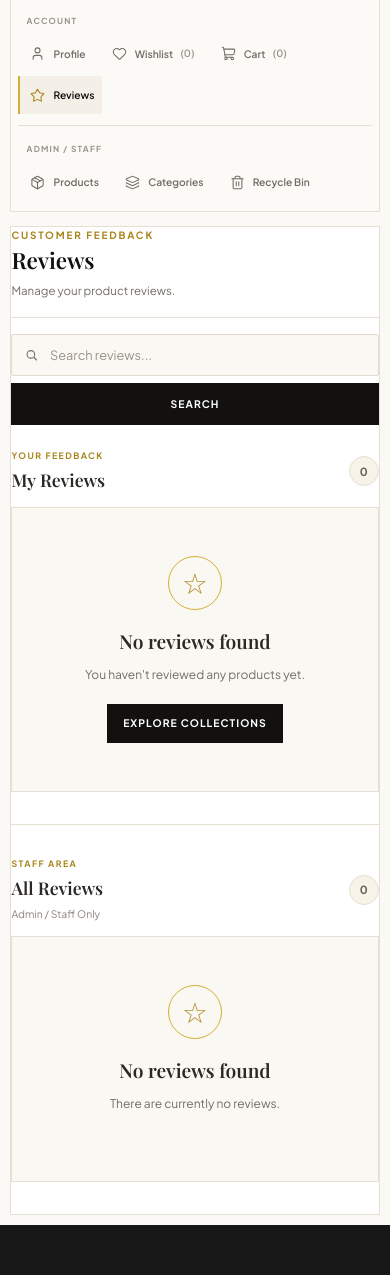
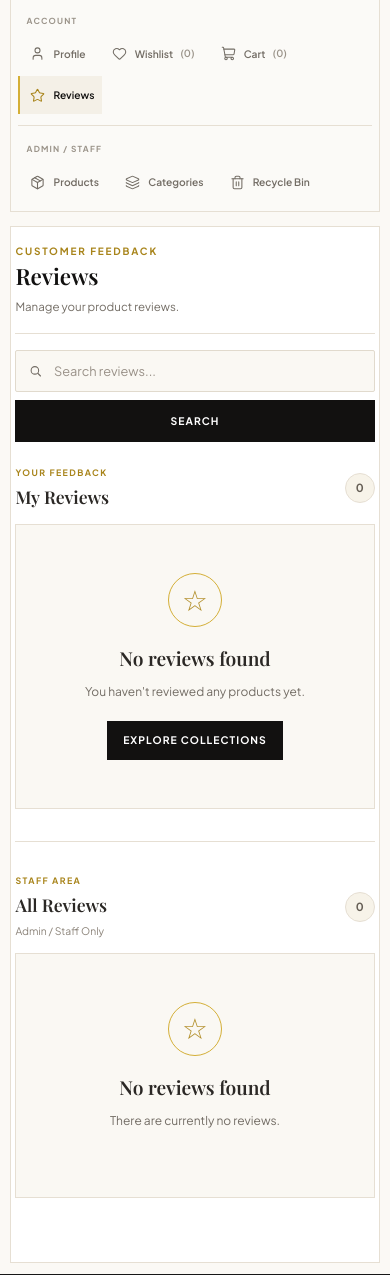
Before and after one commit to BikashGosain/Panchakanya-Collections, a Django app: page /dashboard/reviews/ in a window 390 px wide. Shown: the part 263-1538 px from the top of the page. Run offline with Django 5.2, Linux system fonts and the light colour scheme; the visitor is signed in with stand-in values (Sample User, id 1); data that the repository does not hold is empty; some web fonts are replaced.

Commit message:
fix: improve dashboard styling and layout

```diff
--- a/apps/dashboard/static/dashboard/css/cart.css
+++ b/apps/dashboard/static/dashboard/css/cart.css
@@ -18,6 +18,8 @@
    ========================================================================== */
 
 .pk-db-cart-section {
+    box-sizing: border-box;
+    padding: 1rem 1.25rem 2rem;
     width: 100%;
 }
 
--- a/apps/dashboard/static/dashboard/css/categories.css
+++ b/apps/dashboard/static/dashboard/css/categories.css
@@ -35,6 +35,8 @@
     color: var(--pk-db-categories-text);
     font-family: var(--pk-font-sans, system-ui, sans-serif);
     min-width: 0;
+    box-sizing: border-box;
+    padding: 1rem 1.25rem 2rem;
     width: 100%;
 }
 
--- a/apps/dashboard/static/dashboard/css/category_add.css
+++ b/apps/dashboard/static/dashboard/css/category_add.css
@@ -33,6 +33,8 @@
     color: var(--pk-db-category-form-text);
     font-family: var(--pk-font-sans, system-ui, sans-serif);
     min-width: 0;
+    box-sizing: border-box;
+    padding: 1rem 1.25rem 2rem;
     width: 100%;
 }
 
--- a/apps/dashboard/static/dashboard/css/category_edit.css
+++ b/apps/dashboard/static/dashboard/css/category_edit.css
@@ -33,6 +33,8 @@
     color: var(--pk-db-category-edit-text);
     font-family: var(--pk-font-sans, system-ui, sans-serif);
     min-width: 0;
+    box-sizing: border-box;
+    padding: 1rem 1.25rem 2rem;
     width: 100%;
 }
 
--- a/apps/dashboard/static/dashboard/css/dashboard-profile.css
+++ b/apps/dashboard/static/dashboard/css/dashboard-profile.css
@@ -1,4 +1,6 @@
 .pk-profile {
+    box-sizing: border-box;
+    padding: 1rem 1.25rem 2rem;
     width: 100%;
 }
 
--- a/apps/dashboard/static/dashboard/css/dashboard-recycle-bin.css
+++ b/apps/dashboard/static/dashboard/css/dashboard-recycle-bin.css
@@ -3,6 +3,8 @@
    ========================================================= */
 
 .pk-recycle-bin {
+    box-sizing: border-box;
+    padding: 1rem 1.25rem 2rem;
     width: 100%;
 }
 
--- a/apps/dashboard/static/dashboard/css/dashboard.css
+++ b/apps/dashboard/static/dashboard/css/dashboard.css
@@ -176,7 +176,6 @@
     margin-top: 0.75rem;
     padding-top: 0.75rem;
 }
-
 
 /* ==========================================================================
    NAVIGATION HEADING
--- a/apps/dashboard/static/dashboard/css/products.css
+++ b/apps/dashboard/static/dashboard/css/products.css
@@ -33,6 +33,8 @@
 
     color: var(--pk-db-products-text);
     font-family: var(--pk-font-sans, system-ui, sans-serif);
+    box-sizing: border-box;
+    padding: 1rem 1.25rem 2rem;
     width: 100%;
 }
 
--- a/apps/dashboard/static/dashboard/css/products_add.css
+++ b/apps/dashboard/static/dashboard/css/products_add.css
@@ -35,6 +35,8 @@
     color: var(--pk-db-product-add-text);
     font-family: var(--pk-font-sans, system-ui, sans-serif);
     min-width: 0;
+    box-sizing: border-box;
+    padding: 1rem 1.25rem 2rem;
     width: 100%;
 }
 
--- a/apps/dashboard/static/dashboard/css/products_edit.css
+++ b/apps/dashboard/static/dashboard/css/products_edit.css
@@ -36,6 +36,8 @@
     color: var(--pk-db-product-edit-text);
     font-family: var(--pk-font-sans, system-ui, sans-serif);
     min-width: 0;
+    box-sizing: border-box;
+    padding: 1rem 1.25rem 2rem;
     width: 100%;
 }
 
--- a/apps/dashboard/static/dashboard/css/reviews.css
+++ b/apps/dashboard/static/dashboard/css/reviews.css
@@ -19,6 +19,8 @@
    ========================================================================== */
 
 .pk-db-rv-section {
+    box-sizing: border-box;
+    padding: 1rem 1.25rem 2rem;
     width: 100%;
 }
 
@@ -66,26 +68,31 @@
    ========================================================================== */
 
 .pk-db-rv-search {
-    align-items: center;
+    align-items: stretch;
     display: flex;
-    gap: 0.6rem;
-    margin-bottom: 2rem;
+    gap: 0.65rem;
+    margin: 0 0 2rem;
     width: 100%;
 }
 
 .pk-db-rv-search-field {
     flex: 1 1 auto;
+    min-width: 0;
     position: relative;
 }
 
 .pk-db-rv-search-field input {
+    appearance: none;
     background: #faf8f3;
     border: 1px solid #e1dacd;
     border-radius: 2px;
+    box-sizing: border-box;
     color: #2b2825;
+    display: block;
     font-family: var(--pk-font-sans, system-ui, sans-serif);
     font-size: 0.8rem;
-    min-height: 42px;
+    height: 42px;
+    min-width: 0;
     padding: 0.65rem 0.85rem 0.65rem 2.35rem;
     transition:
         border-color 180ms ease,
@@ -125,16 +132,33 @@
     stroke-width: 1.7;
 }
 
+
+/* --------------------------------------------------------------------------
+   SEARCH ACTIONS
+   -------------------------------------------------------------------------- */
+
+.pk-db-rv-search-actions {
+    align-items: center;
+    display: flex;
+    flex: 0 0 auto;
+    gap: 0.65rem;
+}
+
 .pk-db-rv-search-button {
+    align-items: center;
     background: #121110;
     border: 1px solid #121110;
+    box-sizing: border-box;
     color: #fff;
     cursor: pointer;
+    display: inline-flex;
     font-family: var(--pk-font-sans, system-ui, sans-serif);
     font-size: 0.65rem;
     font-weight: 700;
+    height: 42px;
+    justify-content: center;
     letter-spacing: 0.1em;
-    min-height: 42px;
+    min-width: 88px;
     padding: 0.65rem 1rem;
     text-transform: uppercase;
     transition:
@@ -539,20 +578,28 @@
    ========================================================================== */
 
 @media (max-width: 700px) {
+
     .pk-db-rv-search {
+        align-items: stretch;
         flex-wrap: wrap;
     }
 
     .pk-db-rv-search-field {
-        flex-basis: 100%;
+        flex: 1 1 100%;
+        width: 100%;
+    }
+
+    .pk-db-rv-search-actions {
+        display: flex;
+        width: 100%;
     }
 
     .pk-db-rv-search-button {
-        flex: 0 0 auto;
+        flex: 1 1 auto;
     }
 
     .pk-db-rv-clear {
-        margin-left: 0.25rem;
+        flex: 0 0 auto;
     }
 }
 
@@ -562,6 +609,12 @@
    ========================================================================== */
 
 @media (max-width: 520px) {
+
+    .pk-db-rv-section {
+        padding-left: 0.25rem;
+        padding-right: 0.25rem;
+    }
+
     .pk-db-rv-header {
         margin-bottom: 1rem;
     }
@@ -575,12 +628,20 @@
     }
 
     .pk-db-rv-search {
-        gap: 0.45rem;
+        gap: 0.5rem;
         margin-bottom: 1.5rem;
+    }
+
+    .pk-db-rv-search-actions {
+        gap: 0.5rem;
     }
 
     .pk-db-rv-search-button {
         flex: 1;
+    }
+
+    .pk-db-rv-clear {
+        min-width: 64px;
     }
 
     .pk-db-rv-group {
--- a/apps/dashboard/static/dashboard/css/wishlist.css
+++ b/apps/dashboard/static/dashboard/css/wishlist.css
@@ -18,6 +18,8 @@
    ========================================================================== */
 
 .pk-db-wl-section {
+    box-sizing: border-box;
+    padding: 1rem 1.25rem 2rem;
     width: 100%;
 }
 
--- a/apps/dashboard/templates/dashboard/sections/reviews.html
+++ b/apps/dashboard/templates/dashboard/sections/reviews.html
@@ -1,3 +1,4 @@
+{% load static %}
 <div class="pk-db-rv-section">
 
     <!-- ================================================================
@@ -22,7 +23,6 @@
     <!-- ================================================================
          SEARCH
          ================================================================ -->
-
 <form method="get" class="pk-db-rv-search">
 
     <div class="pk-db-rv-search-field">
@@ -46,6 +46,8 @@
 
     </div>
 
+    <div class="pk-db-rv-search-actions">
+
         <button
             type="submit"
             class="pk-db-rv-search-button"
@@ -61,6 +63,8 @@
                 Clear
             </a>
         {% endif %}
+
+    </div>
 
 </form>
 
@@ -112,11 +116,14 @@
                                             src="{{ cover.image.url }}"
                                             alt="{{ review.product.name }}"
                                             loading="lazy"
+                                            onerror="this.onerror=null;this.src='{% static 'images/products/default.png' %}';"
                                         >
                                     {% else %}
-                                        <span class="pk-db-rv-no-image">
-                                            No Image
-                                        </span>
+                                        <img
+                                                    src="{% static 'images/products/default.png' %}"
+                                                    alt="{{ product.name }}"
+                                                    loading="lazy"
+                                                >
                                     {% endif %}
                                 {% endwith %}
                             </a>
@@ -316,11 +323,15 @@
                                                 src="{{ cover.image.url }}"
                                                 alt="{{ review.product.name }}"
                                                 loading="lazy"
+                                                onerror="this.onerror=null;this.src='{% static 'images/products/default.png' %}';"
                                             >
                                         {% else %}
-                                            <span class="pk-db-rv-no-image">
-                                                No Image
-                                            </span>
+                                            <img
+                                                    src="{% static 'images/products/default.png' %}"
+                                                    alt="{{ review.product.name }}"
+                                                    loading="lazy"
+                                                    onerror="this.onerror=null;this.src='{% static 'images/products/default.png' %}';"
+                                                >
                                         {% endif %}
                                     {% endwith %}
                                 </a>
```
Also changed, not shown: other parts of apps/dashboard/static/dashboard/css/reviews.css (+36 -13 lines), apps/dashboard/templates/dashboard/sections/categories.html (+12 -6 lines). Lines whose indentation alone changed are shown as unchanged.
